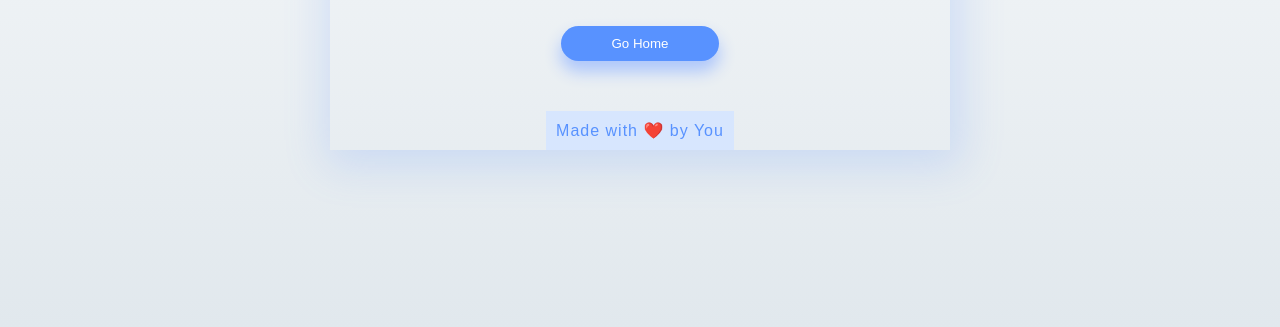
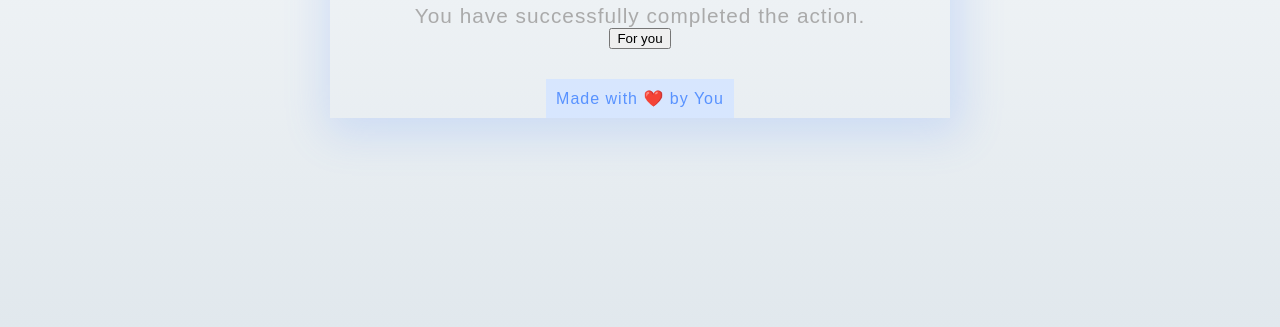
Before and after one commit to Samir2129/bia, a plain HTML site: page index.html in a window 1280 px wide. Shown: the part 473-800 px from the top of the page. Drawn offline with Linux system fonts and the light colour scheme.

Commit message:
Update index.html

```diff
--- a/index.html
+++ b/index.html
@@ -108,7 +108,7 @@
       <div class="wrapper-2">
         <h1>Thank you Sheetal 😊</h1>
         <p>You have successfully completed the action.</p>
-        <button class="go-home" onclick="window.location.href='/'">Go Home</button>
+        <button class="For you" onclick="https://www.google.com/imgres?q=friends&imgurl=https%3A%2F%2Fwww.southernliving.com%2Fthmb%2F6fRevXNalqdisD_6bza_Ggquw4E%3D%2F1500x0%2Ffilters%3Ano_upscale()%3Amax_bytes(150000)%3Astrip_icc()%2FSL-FRIENDSHIP-QUOTE_02copy2-11e94c66ab614d9ba49084051ebe670b.jpg&imgrefurl=https%3A%2F%2Fwww.southernliving.com%2Fculture%2Fbest-friend-quotes&docid=k2uay6RSukcWtM&tbnid=WyNOY_6CF6n9aM&vet=12ahUKEwiHxu-8zvWMAxWNwTgGHe6FA6AQM3oECBsQAA..i&w=1500&h=1000&hcb=2&ved=2ahUKEwiHxu-8zvWMAxWNwTgGHe6FA6AQM3oECBsQAA">For you</button>
       </div>
       <div class="footer-like">
         <p>Made with ❤️ by You</p>
```
